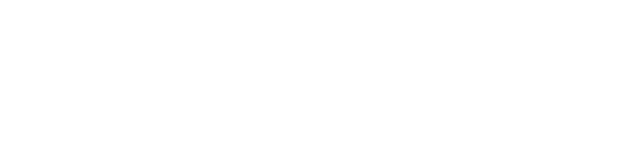
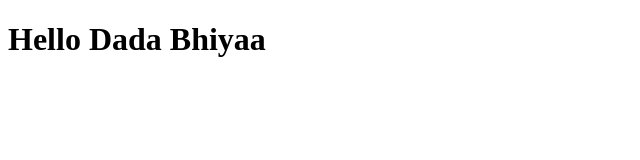
Before and after one commit to Amarwagh423/CPP-programs, a plain HTML site: page index.html in a window 1280 px wide. Shown: the whole page, without its empty margins (0-640 px from the left). Drawn offline with Linux system fonts and the light colour scheme.

Commit message:
changed index.html

```diff
--- a/index.html
+++ b/index.html
@@ -7,6 +7,6 @@
     <title>Document</title>
 </head>
 <body>
-
+    <h1>Hello Dada Bhiyaa</h1>
 </body>
 </html>
```
